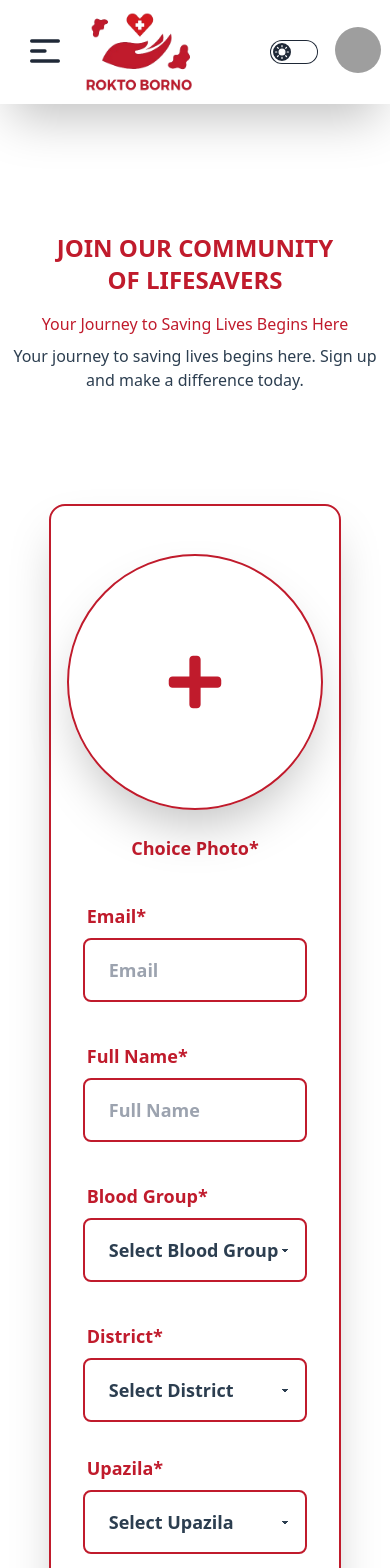
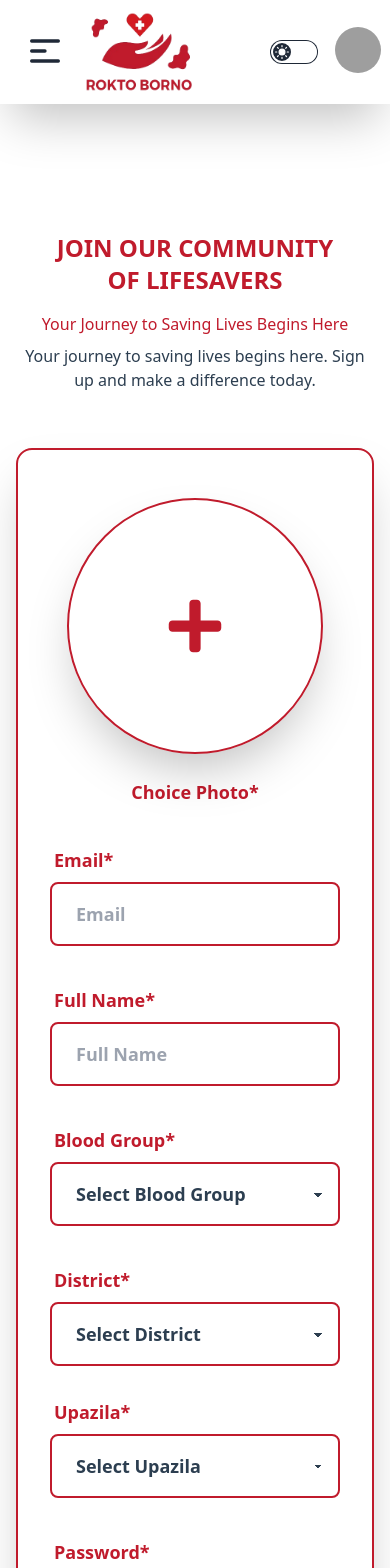
Before and after one commit to Asaduzzaman70/rokto-borno, a React (Vite) app: page /register in a window 390 px wide. Shown: the top 1568 px of the page. Built offline with nearby package versions, Linux system fonts and the light colour scheme; grey boxes are pictures that could not be loaded.

Commit message:
Upd: Registration Design

```diff
--- a/src/Components/Authentication/Register/Register.jsx
+++ b/src/Components/Authentication/Register/Register.jsx
@@ -42,8 +42,8 @@ const Register = () => {
     }
 
     return (
-        <div className="container mx-auto my-32">
-            <div className='text-center mb-28'>
+        <div className="container mx-auto my-32 px-4">
+            <div className='text-center mb-14 md:mb-28'>
                 <h1 className='text-2xl md:text-3xl lg:text-6xl uppercase font-bold text-myBg-dark dark:text-myBgTheme-white border-double border-myBg-dark dark:border-b-8 border-sky-500 inline-block'>Join Our Community <br /> of Lifesavers</h1> <br />
                 <h2 className='md:text-xl lg:text-2xl text-myBg-dark mt-2 font-light dark:text-myBgTheme-white dark:bg-myBg-dark inline-block rounded-lg p-2 dark:font-bold dark:uppercase'>
                     Your Journey to Saving Lives Begins Here
@@ -51,7 +51,7 @@ const Register = () => {
                 <p className='md:text-base lg:text-xl text-myText-highDark dark:text-myText-mediumLight'>Your journey to saving lives begins here. Sign up and make a difference today.</p>
             </div>
             {/* Section 2 */}
-            <div className="card shrink-0 shadow-2xl h-full border-2 border-myBg-dark w-3/4 mx-auto md:px-12 py-12">
+            <div className="card shrink-0 shadow-2xl h-full border-2 border-myBg-dark md:w-3/4 mx-auto md:px-12 py-12">
                 {/* Image Preview */}
                 <div className='inline-block mx-auto'>
                     {
```
